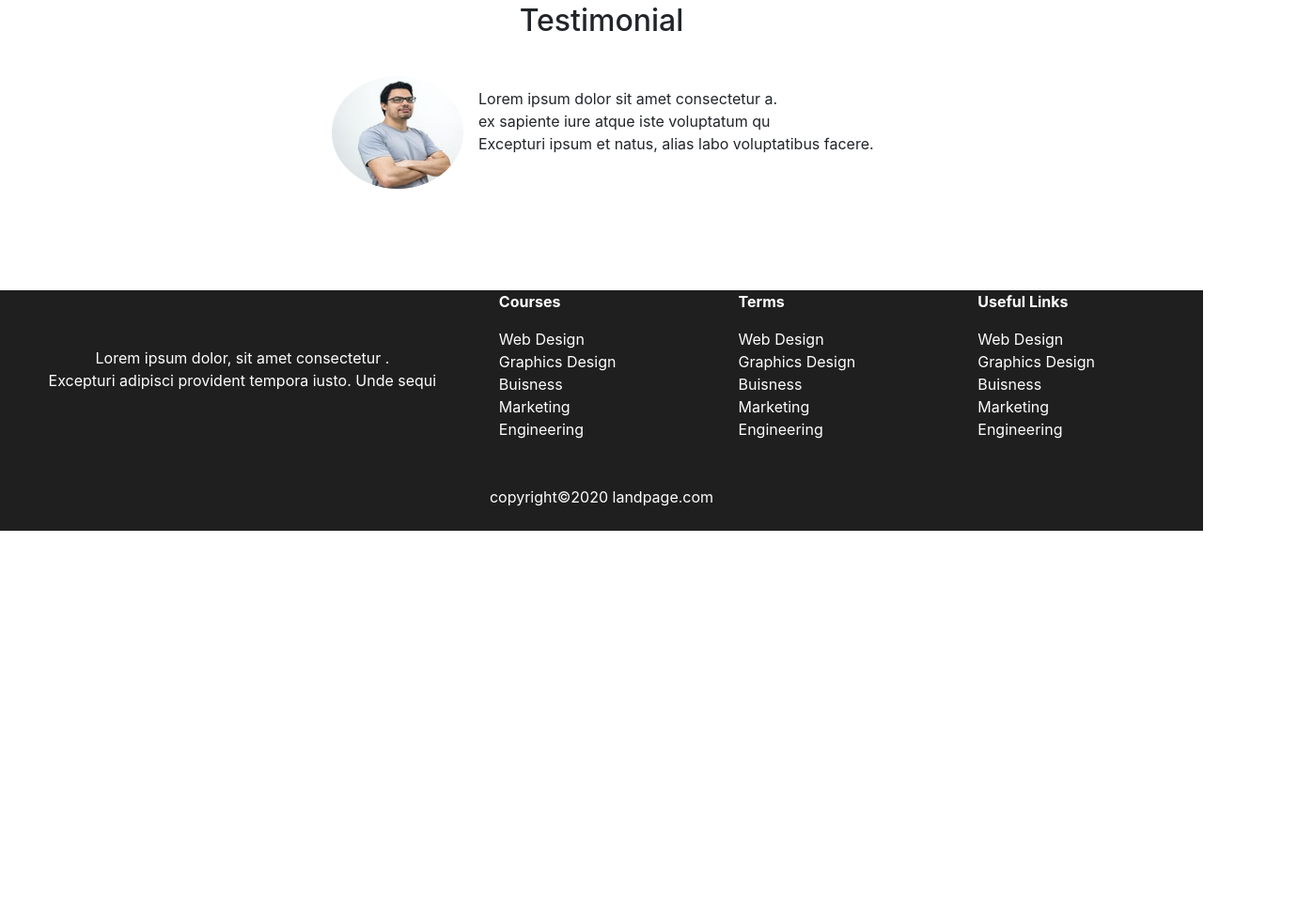
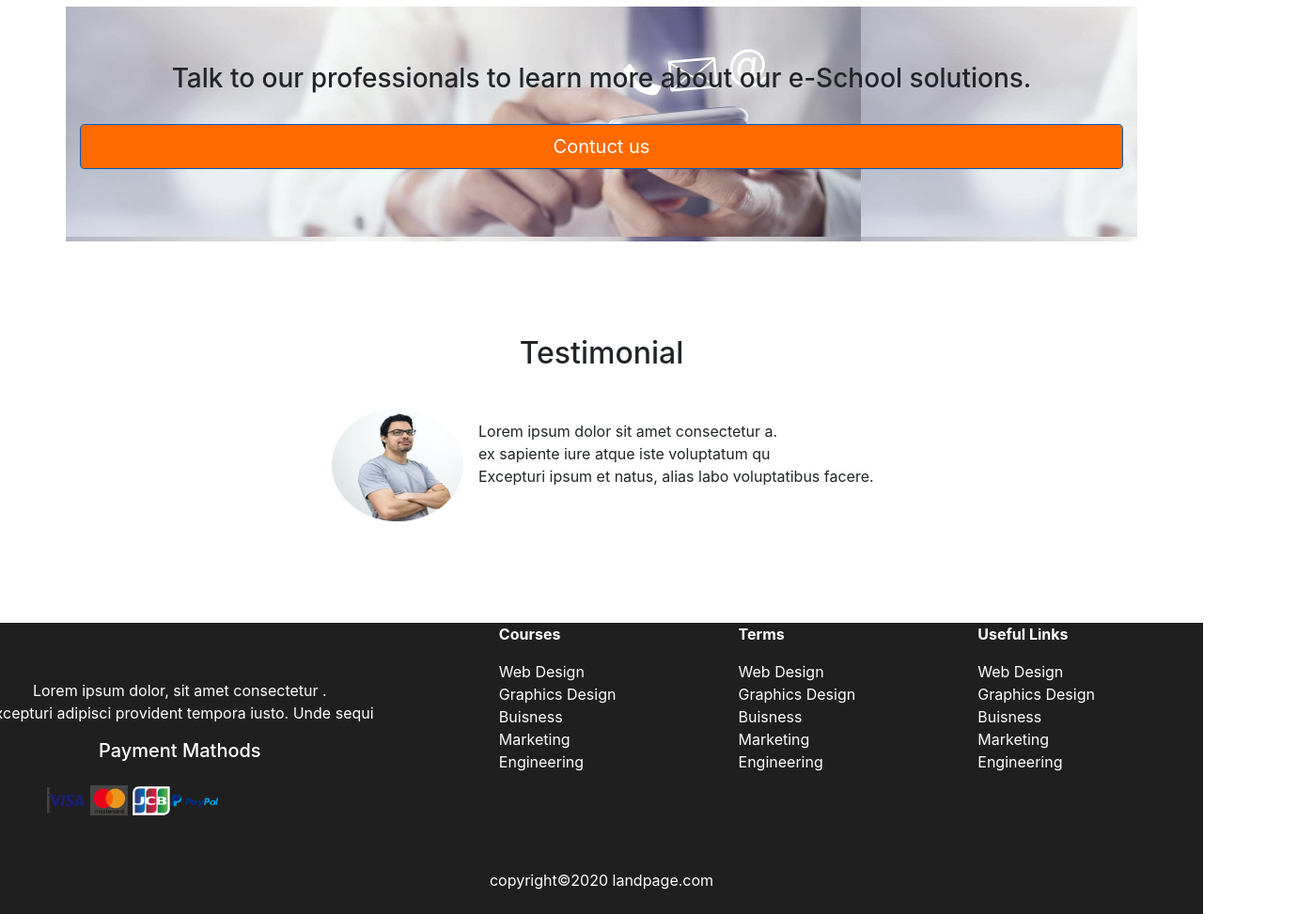
Before and after one commit to Mehedi966/Landing-Page, a plain HTML site: page index.html in a window 1280 px wide. Shown: the part 1438-2411 px from the top of the page at 94% size, 1397 px wide, since content can reach past the window. Before the commit the page ends 2003 px from the top, so only its background shows below. Drawn offline with nearby package versions, Linux system fonts and the light colour scheme.

Commit message:
work done

```diff
--- a/index.html
+++ b/index.html
@@ -15,7 +15,8 @@
 
 
    <div class="first-section">
-    <nav class="navbar navbar-expand-lg navbar-light bg-light">
+
+    <nav class="navbar navbar-expand-lg navbar-light bg-light fixed-top">
         <a class="navbar-brand" href="#"><img src="e-school-resources-master/ICON/Logo.png" alt=""></a>
         <button class="navbar-toggler" type="button" data-toggle="collapse" data-target="#navbarNav" aria-controls="navbarNav" aria-expanded="false" aria-label="Toggle navigation">
           <span class="navbar-toggler-icon"></span>
@@ -40,6 +41,7 @@
           </ul>
         </div>
      </nav>
+
 
 
    <div class="container back">
@@ -186,8 +188,13 @@
       </div>
 </div>
 
+<!-- new added -->
 
-
+<div class="container my-btn ">
+    <h3 class="courses">Talk to our professionals to learn more about our e-School solutions.</h3>
+    <br>
+    <a href="#"   class=" btn btn-primary btn-lg active" role="button" aria-pressed="true">Contuct us</a>
+</div>
 
 
 <!-- section 4 = Testomonial  -->
@@ -210,10 +217,51 @@
 
 <!-- section 5= last bar  -->
 
+
     <div class="Last-work wh" id="Other">
         <div class="row">
             <div class="col-5 ">
-           <div class="last-p"> <p>Lorem ipsum dolor, sit amet consectetur .</br> Excepturi adipisci provident tempora iusto. Unde sequi </p></div>
+              <!-- <div class="row">
+                <div class="last-p"> <p>Lorem ipsum dolor, sit amet consectetur .</br> Excepturi adipisci provident tempora iusto. Unde sequi<br> <h5>Connect With us </h5> </p></div>
+
+              </div> -->
+              <!-- <div class="row">
+                <div class="col-1 icon-bar">
+                </div>
+                <div class="col-1 icon-bar">
+                  </div>
+                  <div class="col-1 icon-bar">
+                    <img src="images/linkdin.png" alt="">
+                  </div>
+                  <div class="col-1 icon-bar"><img src="images/skype.png" alt=""></div>
+                  <div class="col-1 icon-bar"><img src="images/wtsapp.png" alt=""></div>
+
+              </div> -->
+              <div class="row">
+                <div class="last-p"> <p>Lorem ipsum dolor, sit amet consectetur .</br> Excepturi adipisci provident tempora iusto. Unde sequi<br> <h5>Payment Mathods </h5> </p></div>
+              </div>
+              <div class="row">
+                <div class="col-1 icon-bar2">
+                </div>
+                  <div class="col-1 icon-bar2">
+                    <img src="images/visa.png" alt="">
+                  </div>
+                  <div class="col-1 icon-bar2">
+                    <img src="images/pay2.png" alt="">
+                  </div>
+                  <div class="col-1 icon-bar2">
+                    <img src="images/pay3.png" alt="">
+                  </div>
+                  <div class="col-1 icon-bar2">
+                    <img src="images/pay4.png" alt="">
+                  </div>
+              </div>
+              <div class="row">
+                  <div class="col-1"></div>
+                  <div class="col-1"></div>
+                  <div class="col-1"></div>
+                  <div class="col-1"></div>
+              </div>
             </div>
             <div class="col-7">
                 <div class="row">
@@ -257,6 +305,7 @@
 
 
 
+
 <!-- java scrpit -->
 <script src="https://code.jquery.com/jquery-3.5.1.slim.min.js" integrity="sha384-DfXdz2htPH0lsSSs5nCTpuj/zy4C+OGpamoFVy38MVBnE+IbbVYUew+OrCXaRkfj" crossorigin="anonymous"></script>
 <script src="https://cdn.jsdelivr.net/npm/popper.js@1.16.0/dist/umd/popper.min.js" integrity="sha384-Q6E9RHvbIyZFJoft+2mJbHaEWldlvI9IOYy5n3zV9zzTtmI3UksdQRVvoxMfooAo" crossorigin="anonymous"></script>
--- a/style.css
+++ b/style.css
@@ -1,3 +1,4 @@
+
 .navbar-nav{
     font-size: 1.3rem;
     padding-left: 600px;
@@ -107,3 +108,34 @@ width: 30px;
     height: 209px ;
 
 }
+.my-btn{
+    align-items: center;
+    height: 250px;
+    width: ;
+    background-image: url("images/contact.jpg");
+
+}
+.my-btn h3{
+padding-top: 60px;
+}
+.my-btn a{
+
+ display: block;
+ height: ;
+ width: ;
+  color: #fff;
+
+  background-color: #ff6a00 !important;
+
+}
+.first-section{
+    padding-top: 100px;
+}
+.icon-bar img{
+    height: 50px;
+    width: 50px;
+}
+.icon-bar2 img{
+    height: 50px;
+    width: 50px;
+}
```
Also changed, not shown: images/contact.jpg (added), images/linkdin.png (added), images/pay2.png (added), images/pay3.png (added), images/pay4.png (added), images/skype.png (added), images/twitter.png (added), images/twitter2.png (added), images/twitter3.png (added), images/visa.png (added), images/wtsapp.png (added). Lines whose indentation alone changed are shown as unchanged.
